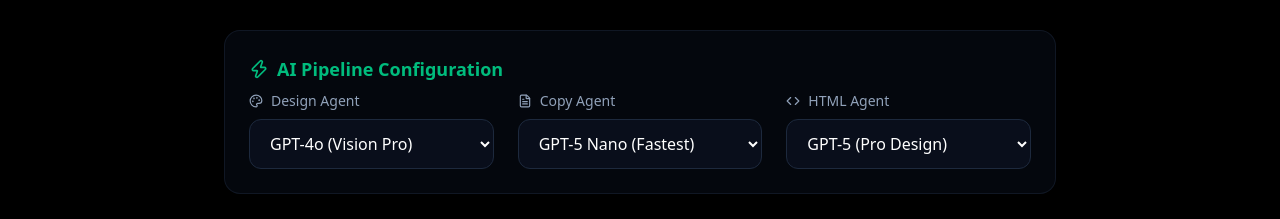
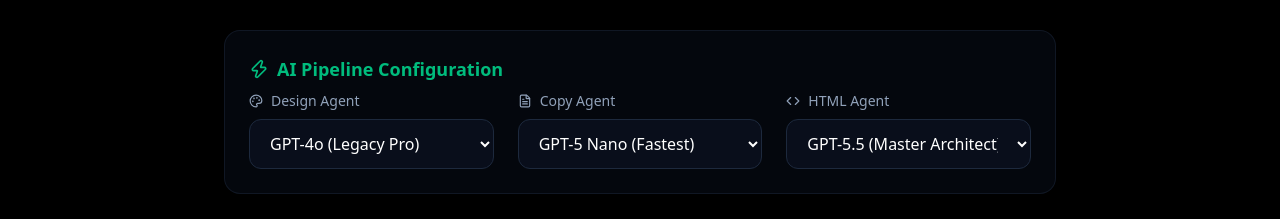
Before and after one commit to Clapiton/Showcaise, a Next.js app: page / in a window 1280 px wide. Shown: the part 944-1163 px from the top of the page. Built offline with nearby package versions, Linux system fonts and the light colour scheme; no server answers.

Commit message:
Feat: Expand model selection to include GPT-4o, GPT-5 Turbo, and GPT-5.5

```diff
--- a/components/UploadForm.tsx
+++ b/components/UploadForm.tsx
@@ -179,8 +179,10 @@
               onChange={(e) => setModelPrefs({ ...modelPrefs, design: e.target.value })}
               className="w-full bg-slate-900/50 border border-slate-800 rounded-xl px-4 py-3 focus:ring-2 focus:ring-emerald-500 transition-all outline-none"
             >
-              <option value="gpt-5">GPT-5 (Flagship)</option>
-              <option value="gpt-4o">GPT-4o (Vision Pro)</option>
+              <option value="gpt-5.5">GPT-5.5 (Supreme Vision)</option>
+              <option value="gpt-5">GPT-5 (Standard)</option>
+              <option value="gpt-5-turbo">GPT-5 Turbo (Responsive)</option>
+              <option value="gpt-4o">GPT-4o (Legacy Pro)</option>
             </select>
           </div>
 
@@ -193,10 +195,13 @@
               onChange={(e) => setModelPrefs({ ...modelPrefs, copy: e.target.value })}
               className="w-full bg-slate-900/50 border border-slate-800 rounded-xl px-4 py-3 focus:ring-2 focus:ring-emerald-500 transition-all outline-none"
             >
+              <option value="gpt-5.5">GPT-5.5 (Supreme Creative)</option>
               <option value="gpt-5">GPT-5 (Analytical)</option>
               <option value="gpt-5-nano">GPT-5 Nano (Fastest)</option>
+              <option value="gpt-5-turbo">GPT-5 Turbo (Balanced)</option>
               <option value="deepseek-v4-pro">DeepSeek V4 Pro (Reasoning)</option>
               <option value="deepseek-v4-flash">DeepSeek V4 Flash (Fast)</option>
+              <option value="gpt-4o">GPT-4o (Standard)</option>
             </select>
           </div>
 
@@ -209,9 +214,12 @@
               onChange={(e) => setModelPrefs({ ...modelPrefs, html: e.target.value })}
               className="w-full bg-slate-900/50 border border-slate-800 rounded-xl px-4 py-3 focus:ring-2 focus:ring-emerald-500 transition-all outline-none"
             >
+              <option value="gpt-5.5">GPT-5.5 (Master Architect)</option>
               <option value="gpt-5">GPT-5 (Pro Design)</option>
+              <option value="gpt-5-turbo">GPT-5 Turbo (Advanced)</option>
               <option value="deepseek-v4-pro">DeepSeek V4 Pro (Complex)</option>
               <option value="gpt-4o">GPT-4o (Standard)</option>
+              <option value="gpt-4o-mini">GPT-4o Mini (Budget)</option>
             </select>
           </div>
         </div>
--- a/lib/model-router.ts
+++ b/lib/model-router.ts
@@ -24,6 +24,20 @@
     capabilities: ['copy', 'html'],
     supportsVision: false,
     priority: { design: 5, copy: 0.5, html: 3 },
+  },
+  'gpt-5-turbo': {
+    id: 'gpt-5-turbo-2025-06-12',
+    provider: 'openai',
+    capabilities: ['design', 'copy', 'html'],
+    supportsVision: true,
+    priority: { design: 0.5, copy: 0.2, html: 0.5 },
+  },
+  'gpt-5.5': {
+    id: 'gpt-5.5-preview-2025-11-15',
+    provider: 'openai',
+    capabilities: ['design', 'copy', 'html'],
+    supportsVision: true,
+    priority: { design: -1, copy: -1, html: -1 }, // Top priority
   },
   'deepseek-v4-pro': {
     id: 'deepseek-v4-pro',
```
